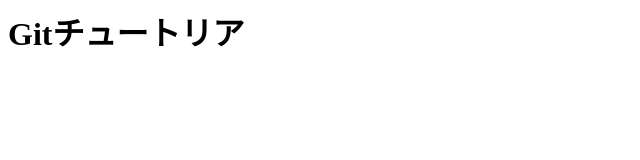
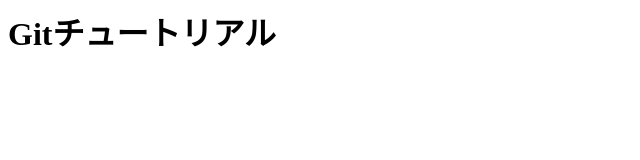
Before and after one commit to selrelia/git_tutorial2, a plain HTML site: page index.html in a window 1280 px wide. Shown: the full height of the page, 0-640 px from the left. Drawn offline with Linux system fonts and the light colour scheme.

Commit message:
Gitチュートリアルを追記

```diff
--- a/index.html
+++ b/index.html
@@ -1 +1 @@
-<h1>Gitチュートリア</h1>
+<h1>Gitチュートリアル</h1>
```
